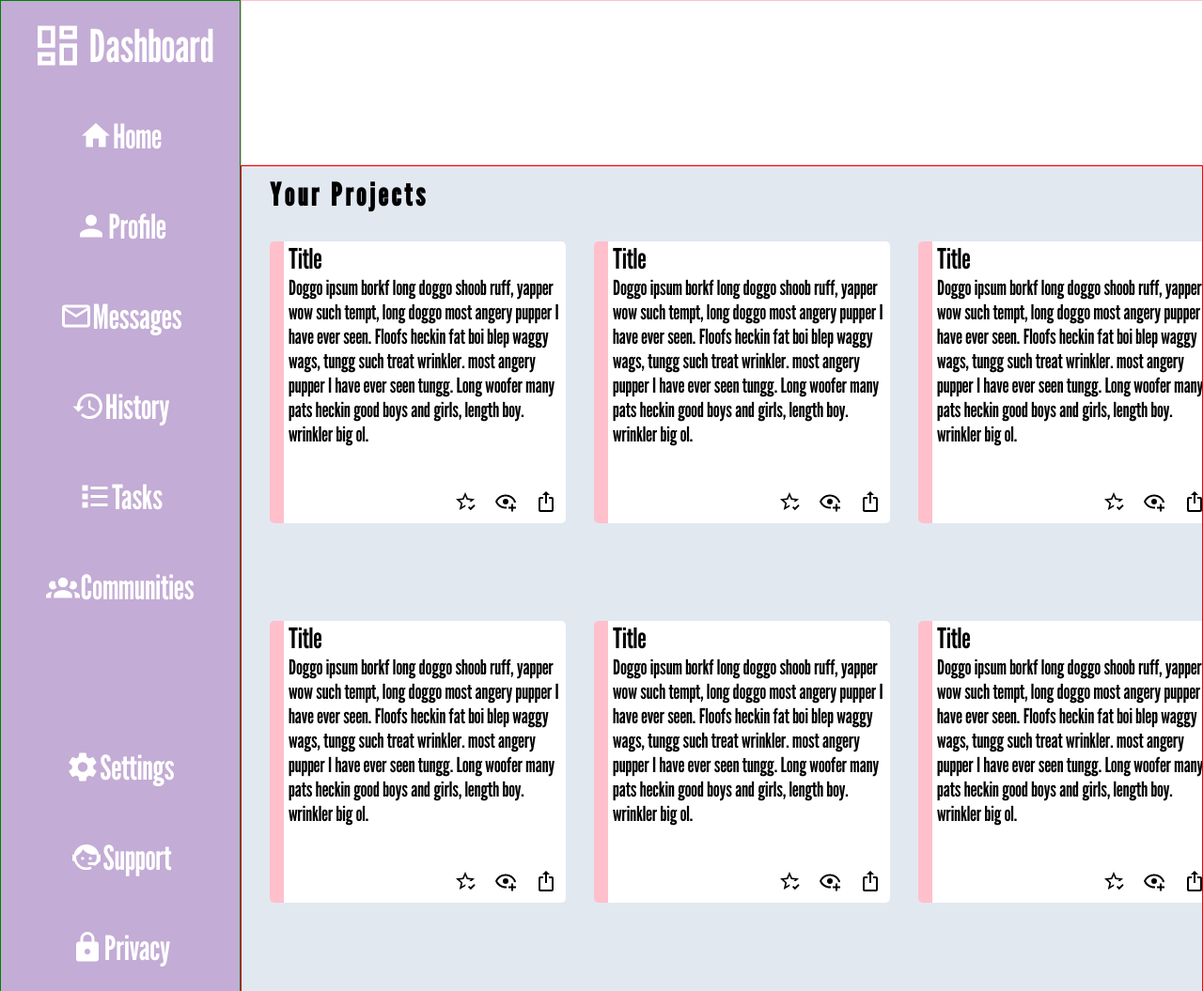
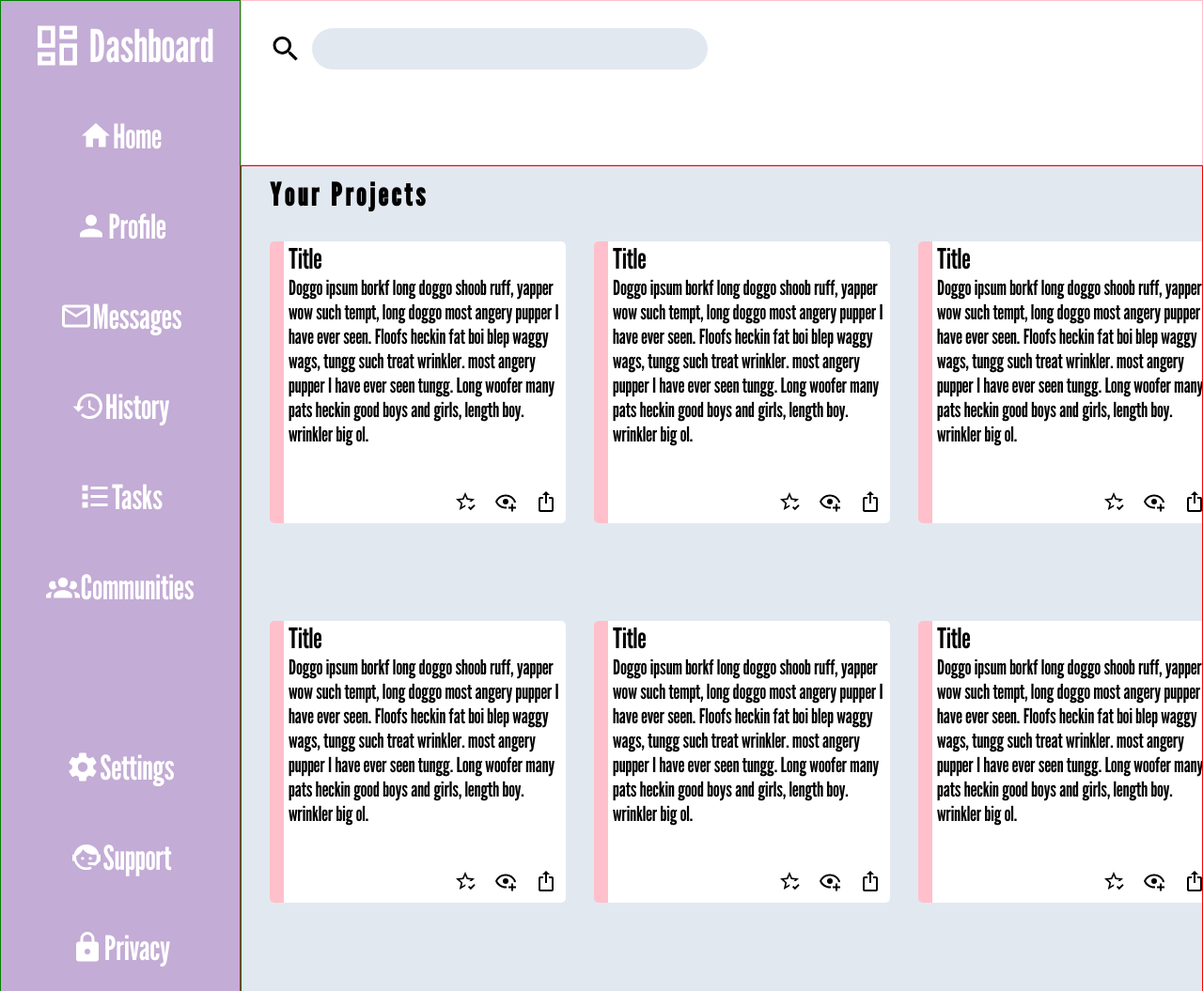
Before and after one commit to JMathiak/odin-admin-dashboard, a plain HTML site: page index.html in a window 1280 px wide. Shown: the whole page at 94% size. Drawn offline with nearby package versions, Linux system fonts and the light colour scheme.

Commit message:
Formatted search bar and icon

```diff
--- a/index.html
+++ b/index.html
@@ -13,7 +13,7 @@
 <body>
     <div class="container">
         <div class="header">
-            <div class="search"></div>
+            <div class="search"><div class="icon-container"><img src=icons/magnify.svg></div><input type="text"/></div>
             <div class="welcome"></div>
             <div class="actions"></div>
             <div class="active-user"></div>
--- a/style.css
+++ b/style.css
@@ -17,9 +17,48 @@
 .header {
   grid-area: header;
   border: 1px solid pink;
-  padding: 30px;
+  padding: 15px;
+  display: grid;
+  grid-template-columns: repeat(6, 1fr);
+  grid-template-rows: 1fr 1fr;
+  grid-template-areas:
+    "search search search search au au "
+    "welcome welcome welcome . actions actions";
 }
 
+.search input {
+  height: 2.8rem;
+  width: 70%;
+  outline: none;
+  border: none;
+  border-radius: 1.625rem;
+  background-color: #e2e8f0;
+}
+.search {
+  grid-area: search;
+  align-self: center;
+  display: grid;
+  grid-template-columns: 0.1fr 1fr;
+}
+
+.search .icon-container {
+  justify-self: end;
+  padding-right: 10px;
+}
+.search img {
+  width: 36px;
+}
+.welcome {
+  grid-area: welcome;
+}
+
+.actions {
+  grid-area: actions;
+}
+
+.active-user {
+  grid-area: au;
+}
 .sidebar {
   grid-area: sidebar;
   border: 1px solid green;
@@ -204,10 +243,28 @@ h2 {
 
 .trend {
   display: grid;
-  grid-template-columns: 0.5fr 0.7fr;
+  grid-template-columns: 1fr 1fr;
+  grid-template-rows: 1fr 1fr;
+  grid-template-areas:
+    "avatar handle"
+    "avatar name";
   align-self: center;
 }
 
-.person {
+.handle {
+  grid-area: handle;
+  justify-self: center;
   align-self: center;
 }
+
+.name {
+  grid-area: name;
+  justify-self: center;
+  align-self: center;
+}
+
+.avatar {
+  grid-area: avatar;
+  justify-self: center;
+  align-self: center;
+}
```
Also changed, not shown: icons/magnify.svg (added).
